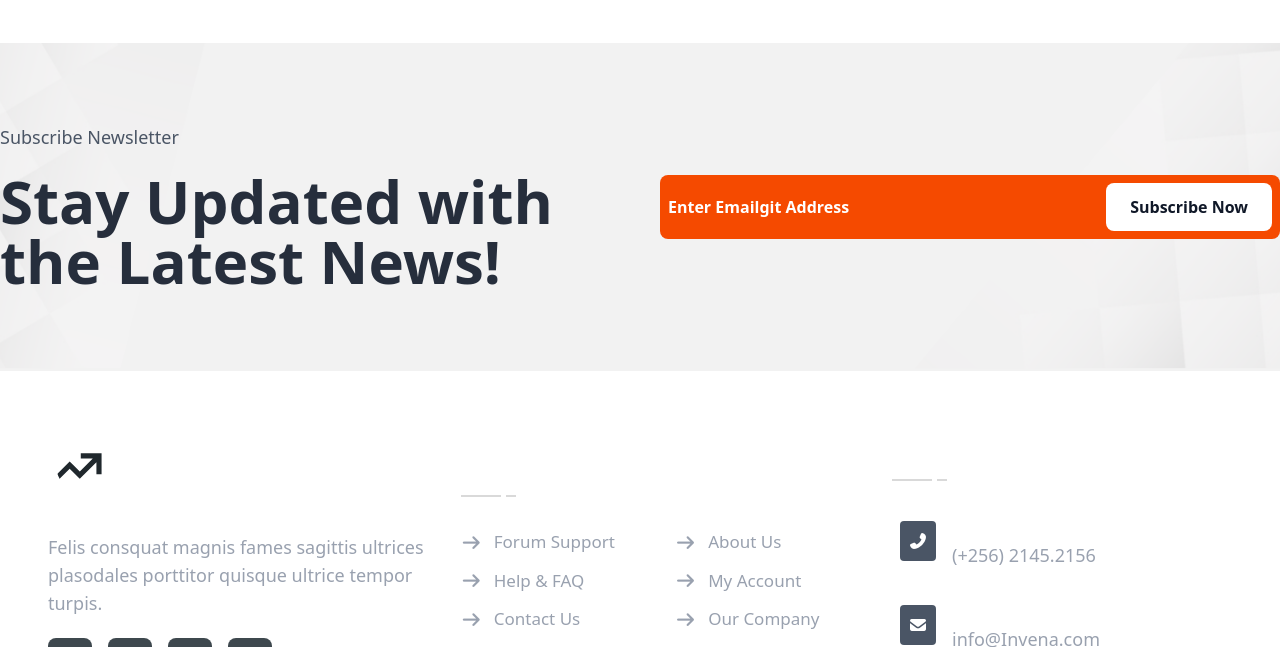
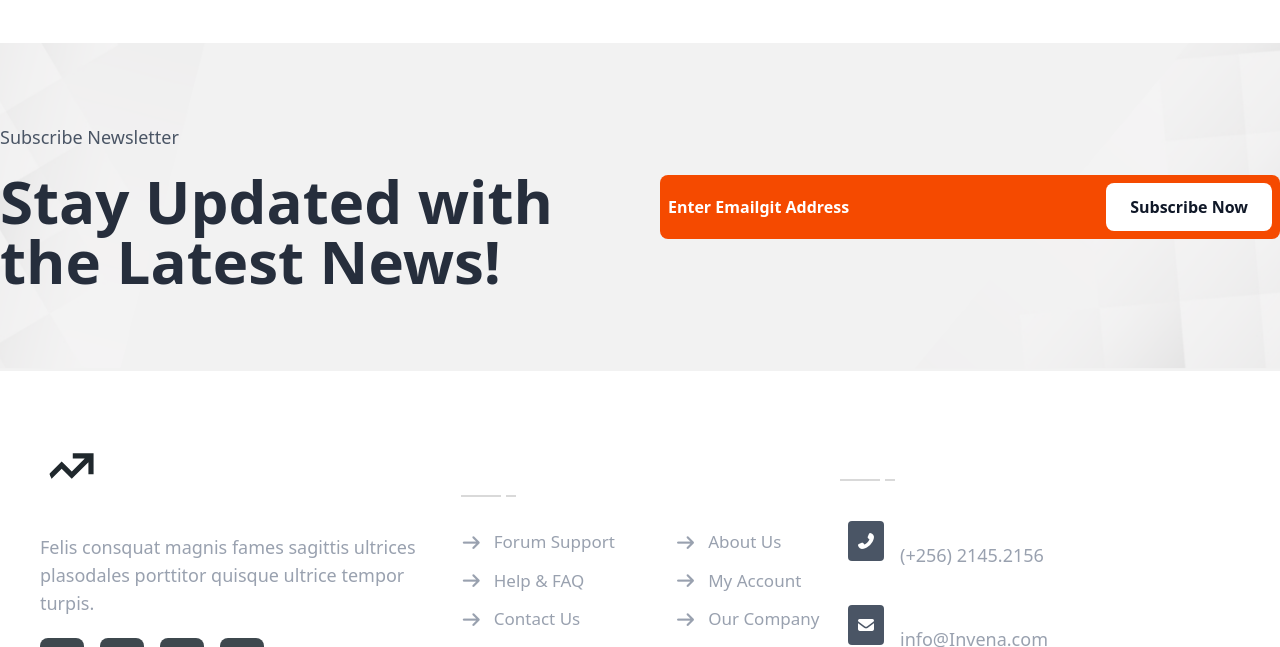
Before and after one commit to Parth-Kachariya/InvenaBusinessSolution-Tailwind, a website: page index.html in a window 1280 px wide. Shown: the part 5129-5776 px from the top of the page. Drawn offline with Linux system fonts and the light colour scheme; files whose address does not match are found by name.

Commit message:
Update || 16-04

```diff
--- a/index.html
+++ b/index.html
@@ -509,7 +509,7 @@
         <div class="max-w-340 mx-auto p-6 lg:px-10 lg:py-15">
             <div class="grid sm:grid-cols-2 lg:grid-cols-3">
                 <!-- logo Div -->
-                <div class="flex flex-col gap-6 lg:gap-8 xs:mx-auto">
+                <div class="flex flex-col gap-6 lg:gap-8 ">
                     <a href="">
                         <img src="./assets/svgs/asset23.svg" alt="">
                     </a>
@@ -539,7 +539,7 @@
                     </ul>
                 </div>
                 <!-- Links Div -->
-                <div class=" sm:ms-10 md:mx-auto flex flex-col gap-8 my-4 lg:mx-auto">
+                <div class=" sm:ms-10 md:mx-auto flex flex-col gap-8 my-4  lg:mx-auto">
                     <div class="flex flex-col gap-4">
                         <p class="text-2xl font-semibold text-white">Quick Links</p>
                         <img class="w-fit" src="./assets/images/asset24.png" alt="">
@@ -642,7 +642,7 @@
                     </div>
                 </div>
                 <!-- Contact Div -->
-                <div class="flex flex-col gap-8  sm:ms-auto">
+                <div class="flex flex-col gap-8 ">
                     <div class="flex flex-col gap-4">
                         <p class="text-2xl font-semibold text-white">Contact Us</p>
                         <img class="w-fit" src="./assets/images/asset24.png" alt="">
```
Also changed, not shown: src/output.css.
